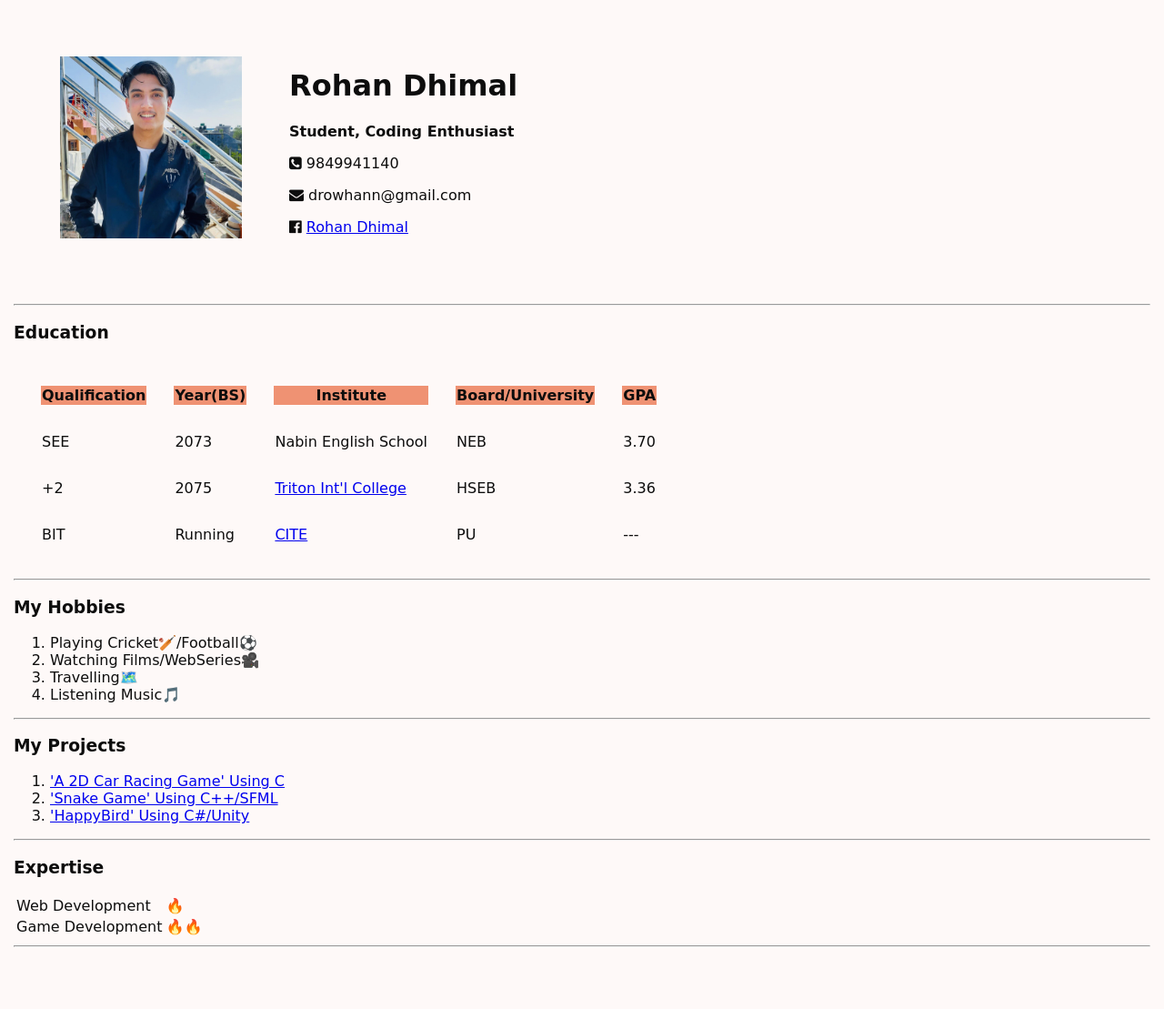
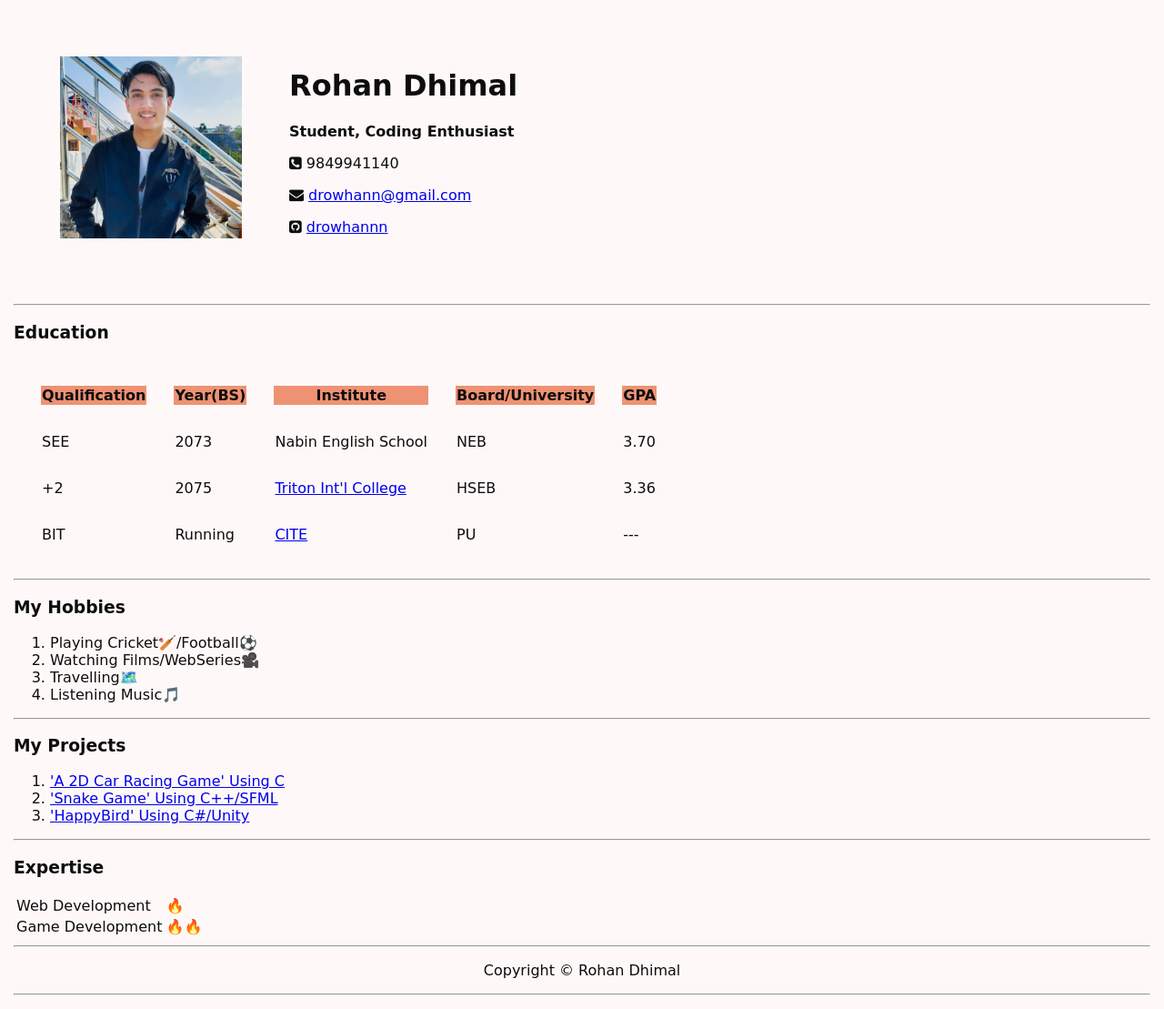
Before and after one commit to drowhannn/MY_CV, a plain HTML site: page index.html in a window 1280 px wide. Shown: the part 22-1131 px from the top of the page at 91% size. Before the commit the page ends 1078 px from the top, so only its background shows below. Drawn offline with Linux system fonts and the light colour scheme; a web font is replaced by a local one.

Commit message:
added something

```diff
--- a/index.html
+++ b/index.html
@@ -5,7 +5,7 @@
     <meta charset="UTF-8">
     <meta http-equiv="X-UA-Compatible" content="IE=edge">
     <meta name="viewport" content="width=device-width, initial-scale=1.0">
-    <title>My Personal Website</title>
+    <title>My CV</title>
     <link rel="preconnect" href="https://fonts.googleapis.com">
     <link rel="preconnect" href="https://fonts.gstatic.com" crossorigin>
     <link href="https://fonts.googleapis.com/css2?family=Chilanka&display=swap" rel="stylesheet">
@@ -24,9 +24,8 @@
                     <h1>Rohan Dhimal</h1>
                     <p><strong>Student, Coding Enthusiast</strong></p>
                     <p><i class="fa fa-phone-square" aria-hidden="true"></i> 9849941140</p>
-                    <p><i class="fa fa-envelope" aria-hidden="true"></i> drowhann@gmail.com</p>
-                    <p><i class="fa fa-facebook-official" aria-hidden="true"></i> <a href="https://www.facebook.com/rohan.dhimal.127/">Rohan Dhimal</a></p>
-
+                    <p><i class="fa fa-envelope" aria-hidden="true"></i> <a href = "mailto: drowhann@gmail.com">drowhann@gmail.com</a></p>
+                    <p><i class="fa fa-github-square" aria-hidden="true"></i> <a href="https://github.com/drowhannn">drowhannn</a></p>
                 </td>
             </tr>
         </tbody>
@@ -96,6 +95,8 @@
         </tbody>
     </table>
     <hr>
+    <p style="text-align: center;">Copyright © Rohan Dhimal </p>
+    <hr>
 </body>
 
 </html>
```
